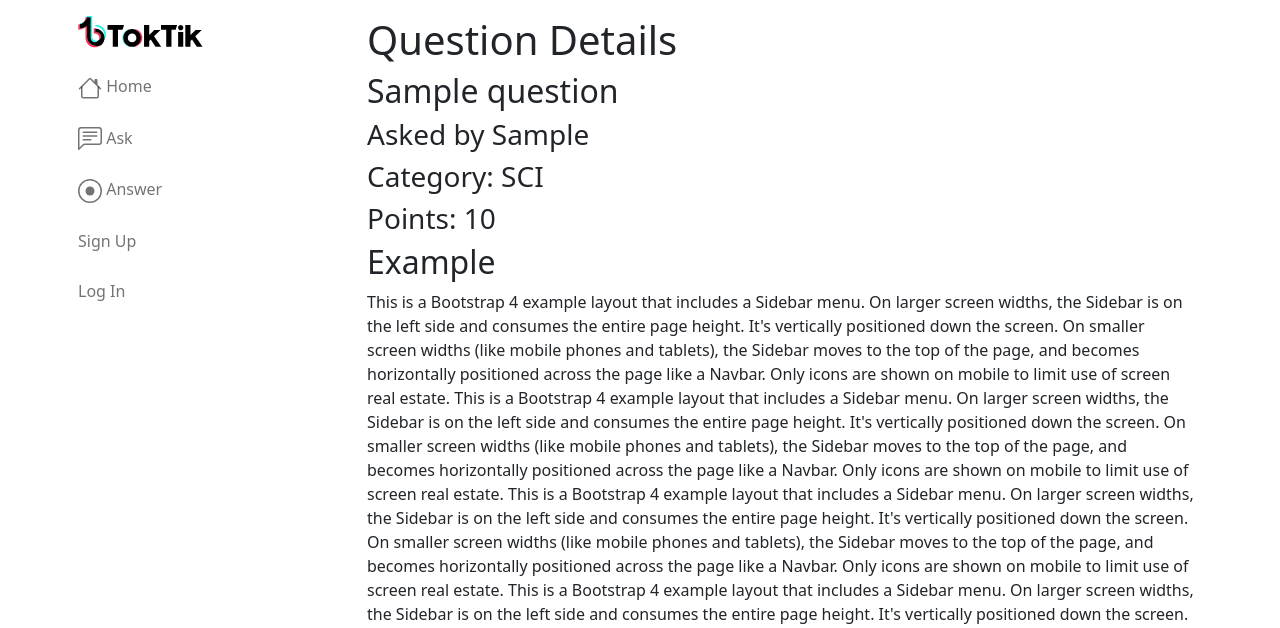
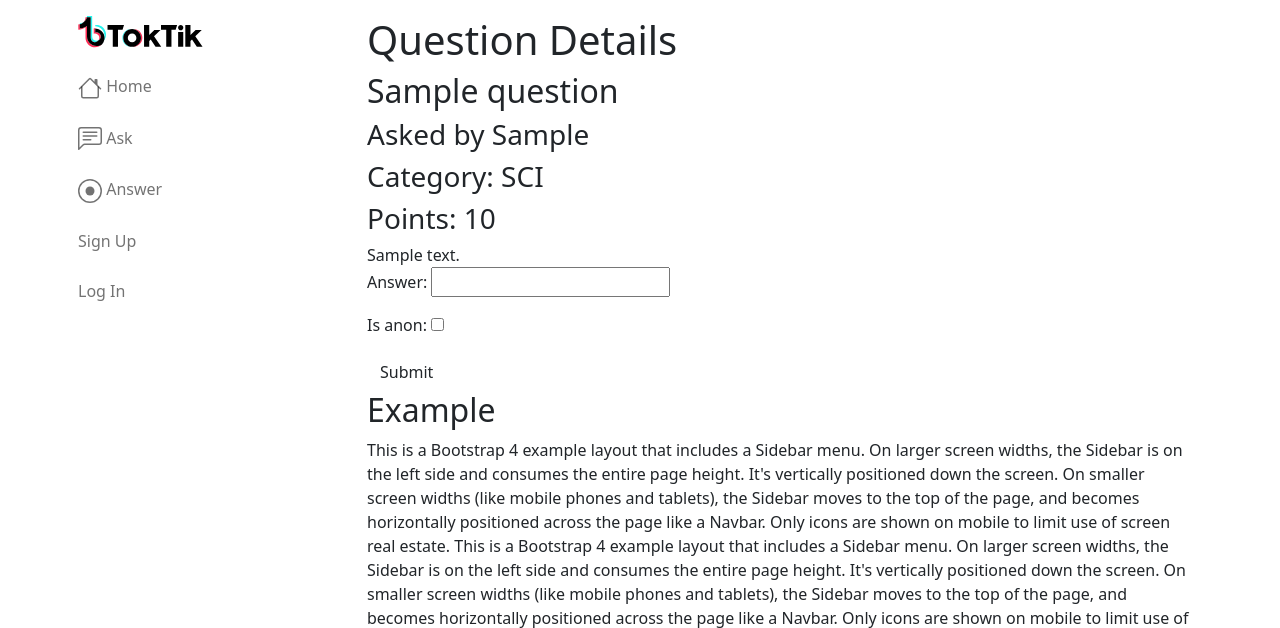
Before and after one commit to restfulry/toktik, a Django app: page /questions/1/ in a window 1280 px wide. Shown: the top 628 px of the page. Run offline with Django 3.2, Linux system fonts and the light colour scheme; tables that the repository leaves empty hold one stand-in row (values such as "Sample post").

Commit message:
added answer create

```diff
--- a/main_app/forms.py
+++ b/main_app/forms.py
@@ -1,6 +1,8 @@
 from django import forms
 from django.contrib.auth.forms import UserCreationForm
 from django.contrib.auth.models import User
+from django.forms import ModelForm
+from .models import Answer
 
 
 class SignUpForm(UserCreationForm):
@@ -12,3 +14,9 @@ class SignUpForm(UserCreationForm):
         model = User
         fields = ('username', 'first_name', 'last_name',
                   'email', 'password1', 'password2',)
+
+
+class AnswerForm(ModelForm):
+    class Meta:
+        model = Answer
+        fields = ['answer', 'is_anon']
--- a/main_app/templates/main_app/question_detail.html
+++ b/main_app/templates/main_app/question_detail.html
@@ -5,5 +5,13 @@
 <h3>Category: {{question.category}}</h3>
 <h3>Points: {{question.points}}</h3>
 
+<div>
+  {% for answer in question.answer_set.all %} {{answer.answer}} {% endfor %}
+</div>
+
+<form action="{% url 'add_answer' question.id %}" method="post">
+  {% csrf_token %} {{ answer_form.as_p }}
+  <input type="submit" class="btn" value="Submit" />
+</form>
 
 {% endblock %}
--- a/main_app/urls.py
+++ b/main_app/urls.py
@@ -9,4 +9,6 @@ urlpatterns = [
          name='questions_create'),
     path('questions/<int:question_id>/',
          views.question_detail, name='question_detail'),
+    path('questions/<int:question_id>/add_answer/',
+         views.add_answer, name='add_answer'),
 ]
--- a/main_app/views.py
+++ b/main_app/views.py
@@ -3,6 +3,8 @@ from django.contrib.auth import login, authenticate
 from django.views.generic.edit import CreateView
 from .forms import SignUpForm
 from .models import Question, Member
+
+from .forms import AnswerForm
 
 
 class QuestionCreate(CreateView):
@@ -16,7 +18,8 @@ class QuestionCreate(CreateView):
 
 def question_detail(request, question_id):
     question = Question.objects.get(id=question_id)
-    return render(request, 'main_app/question_detail.html', {'question': question})
+    answer_form = AnswerForm()
+    return render(request, 'main_app/question_detail.html', {'question': question, 'answer_form': answer_form})
 
 
 def home(request):
@@ -52,3 +55,13 @@ def profile_detail(request, member_id):
     return render(request, 'profile/detail.html', {
         'member': member
     })
+
+
+def add_answer(request, question_id):
+    form = AnswerForm(request.POST)
+    if form.is_valid():
+        new_answer = form.save(commit=False)
+        new_answer.question_id = question_id
+        new_answer.user_id = request.user.id
+        new_answer.save()
+    return redirect('question_detail', question_id=question_id)
```
Also changed, not shown: main_app/templates/main_app/answer_form.html (deleted, +0 -7 lines).
